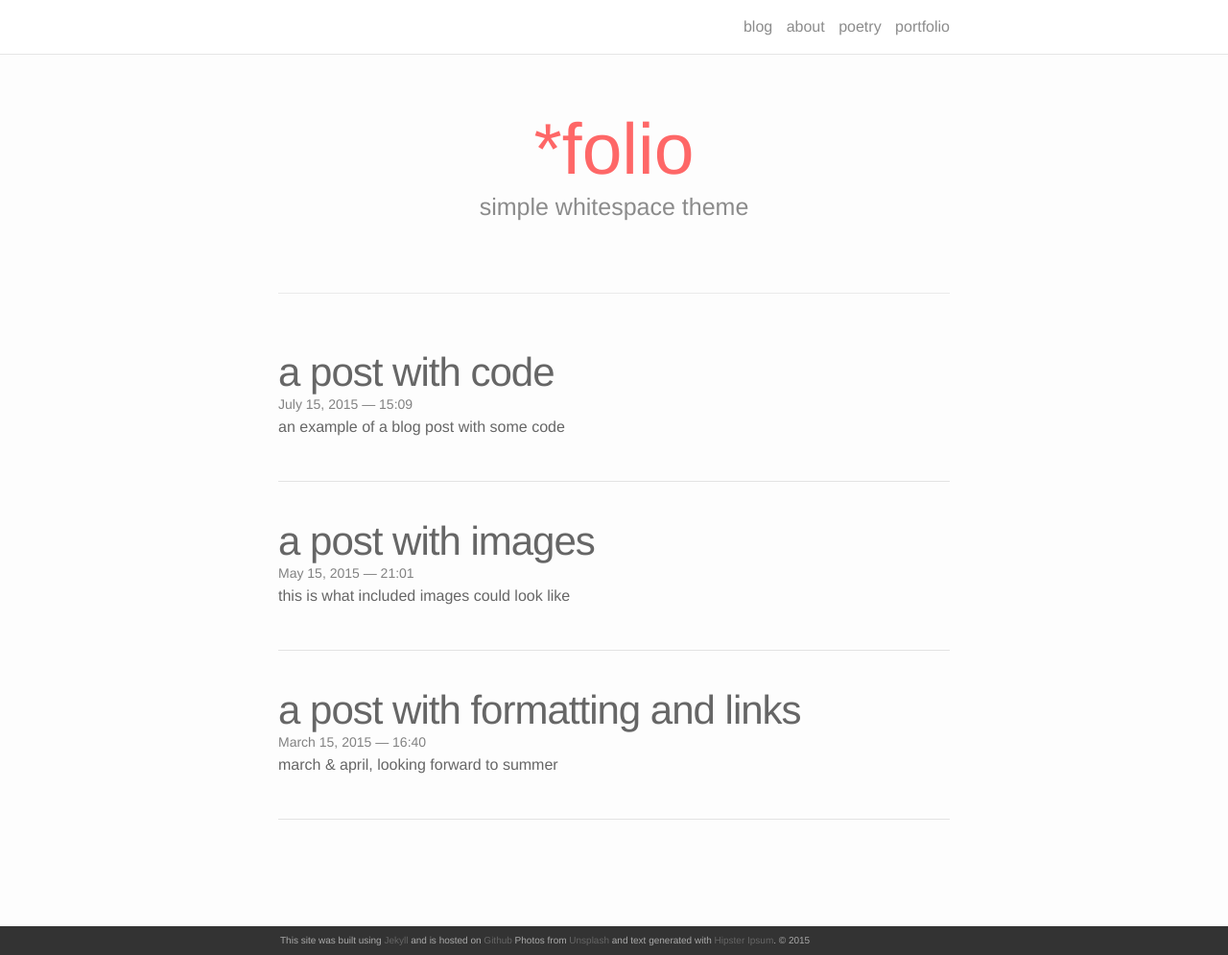
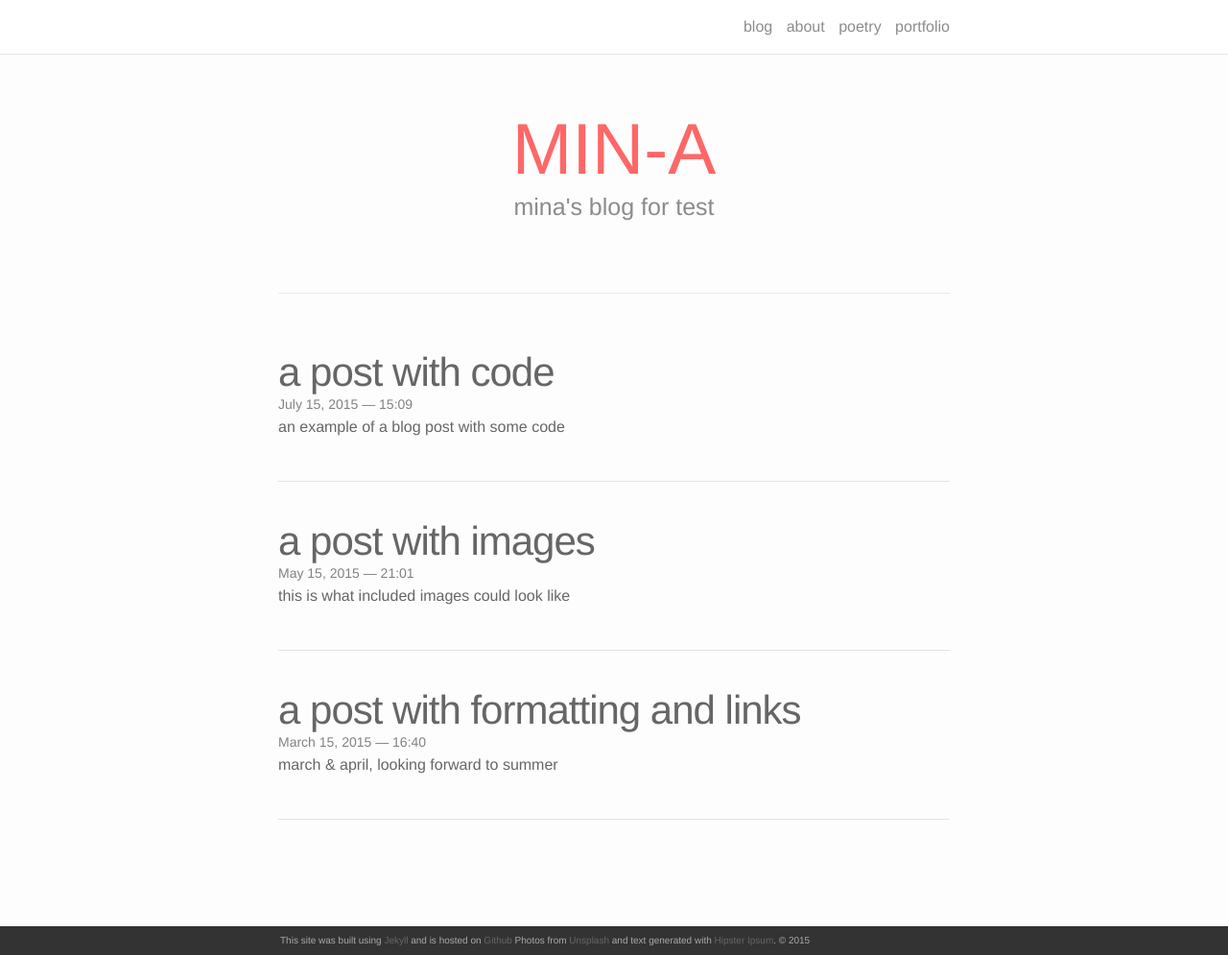
Before and after one commit to lucid2713/lucid2713.github.io, a Jekyll site: the page built from index.html, in a window 1280 px wide and 995 px high. Shown: the whole window at 96% size. Built offline with Jekyll 4.4.1, drawn with Linux system fonts in a browser that asks for light colours; nearby versions of some CDN libraries; the list of posts is cut into pages by our own code.

Commit message:
Update index.html

```diff
--- a/index.html
+++ b/index.html
@@ -3,8 +3,8 @@ layout: default
 ---
 
 <div class="header-bar">
-  <h1>*folio</h1>
-  <h2>simple whitespace theme</h2>
+  <h1>MIN-A</h1>
+  <h2>mina's blog for test</h2>
   <br/>
   <hr>
   <br/>
```
